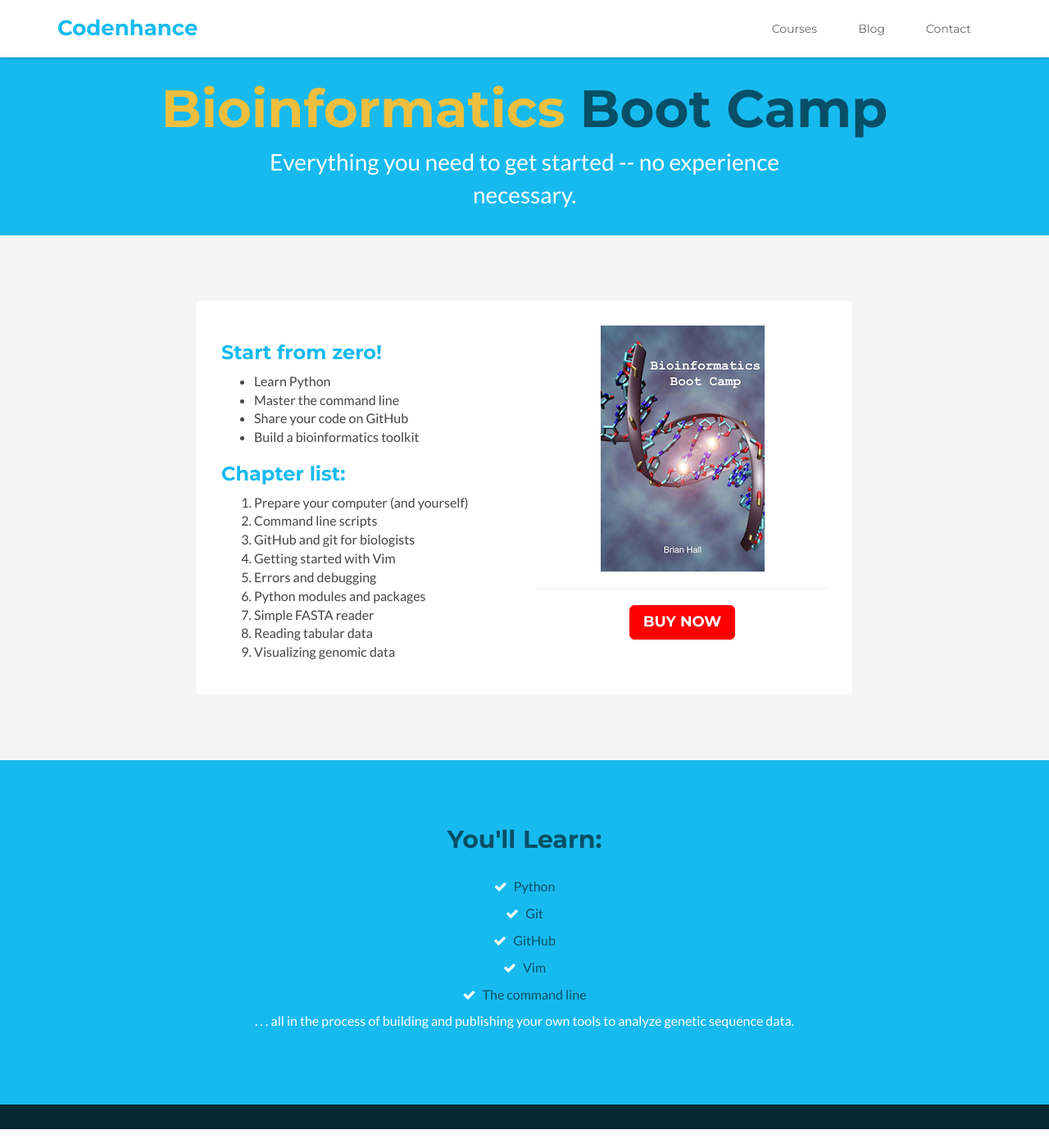
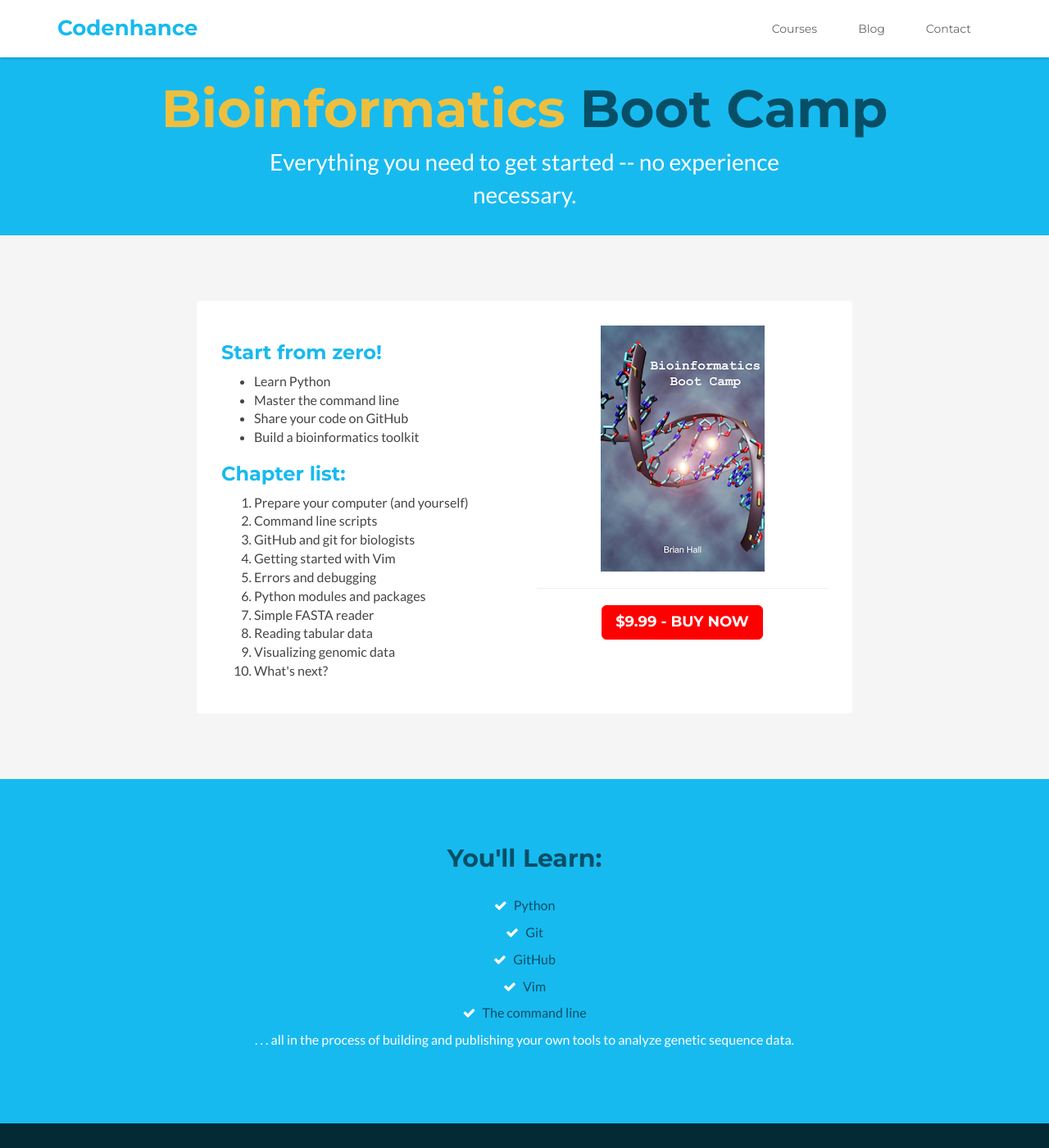
Before and after one commit to Codenhance/codenhance.github.io, a Jekyll site: the page built from bioinformatics-boot-camp-ebook/index.md, in a window 1280 px wide and 1400 px high, scrolled down 53 px. Shown: the whole window at 82% size. Built offline with Jekyll 4.4.1, drawn with Linux system fonts in a browser that asks for light colours; comment, search, counter and statistics services are not loaded; before the commit the page ends 1430 px from its top, so only the background shows below that.

Commit message:
added mailchimp signup to modal

```diff
--- a/bioinformatics-boot-camp-ebook/index.md
+++ b/bioinformatics-boot-camp-ebook/index.md
@@ -25,6 +25,7 @@
 <li>Simple FASTA reader</li>
 <li>Reading tabular data</li>
 <li>Visualizing genomic data</li>
+<li>What's next?</li>
 </ol>
 </div><!--//content-->
 </div><!--//item-->
@@ -36,7 +37,7 @@
 
 <!-- Button trigger modal -->
 <button type="button" class="btn btn-cta-red btn-lg" data-toggle="modal" data-target="#myModal">
-Buy Now
+$9.99 - Buy Now
 </button>
 
 <!-- Modal -->
@@ -45,14 +46,31 @@
 <div class="modal-content">
 <div class="modal-header">
 <button type="button" class="close" data-dismiss="modal" aria-label="Close"><span aria-hidden="true">&times;</span></button>
-<h4 class="modal-title" id="myModalLabel">Modal title</h4>
+<h4 class="modal-title" id="myModalLabel">Reserve your copy today!</h4>
 </div><!--modal-header-->
 <div class="modal-body">
-...
+<p>Bioinformatics Boot Camp is available for preorder. Submit your email address to be notified as soon as it's available!</p>
 </div>
 <div class="modal-footer">
-<button type="button" class="btn btn-default" data-dismiss="modal">Close</button>
-<button type="button" class="btn btn-primary">Save changes</button>
+<!-- Begin MailChimp Signup Form -->
+<link href="//cdn-images.mailchimp.com/embedcode/slim-081711.css" rel="stylesheet" type="text/css">
+<style type="text/css">
+#mc_embed_signup{background:#fff; clear:left; font:14px Helvetica,Arial,sans-serif; }
+/* Add your own MailChimp form style overrides in your site stylesheet or in this style block.
+   We recommend moving this block and the preceding CSS link to the HEAD of your HTML file. */
+</style>
+<div id="mc_embed_signup">
+<form action="//codenhance.us10.list-manage.com/subscribe/post?u=ce2423810942d069a22dd1627&amp;id=6f83a3a7cd" method="post" id="mc-embedded-subscribe-form" name="mc-embedded-subscribe-form" class="validate" target="_blank" novalidate>
+<div id="mc_embed_signup_scroll">
+<label for="mce-EMAIL"></label>
+<input type="email" value="" name="EMAIL" style="margin-bottom:10px" class="email" id="mce-EMAIL" placeholder="email address" required>
+<!-- real people should not fill this in and expect good things - do not remove this or risk form bot signups-->
+<div style="position: absolute; left: -5000px;"><input type="text" name="b_ce2423810942d069a22dd1627_6f83a3a7cd" tabindex="-1" value=""></div>
+<div class="clear"><input type="submit" value="Notify me" name="subscribe" id="mc-embedded-subscribe" class="button btn btn-primary"></div>
+</div>
+</form>
+</div>
+<!--End mc_embed_signup-->
 </div>
 </div>
 </div>
```
